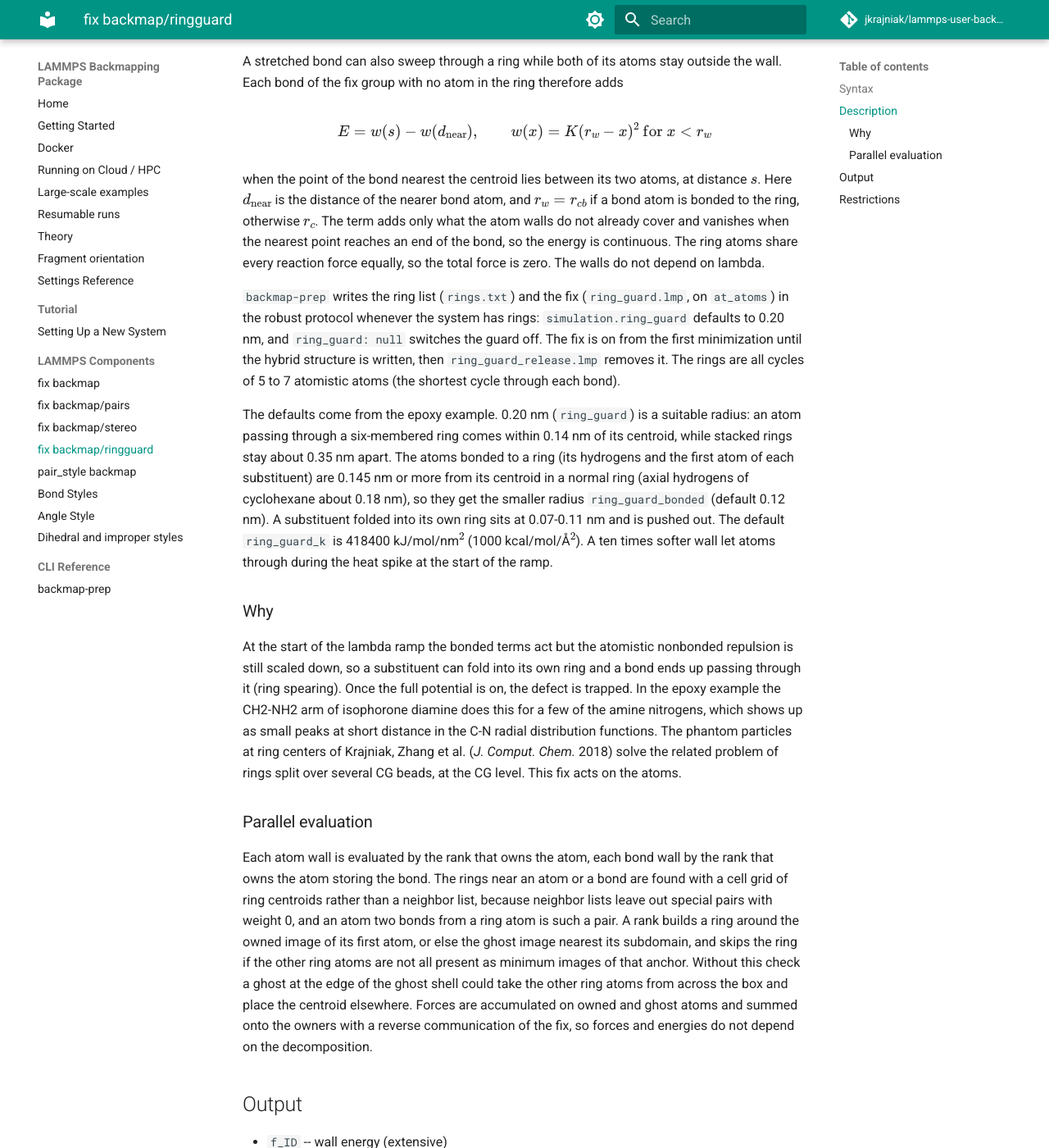
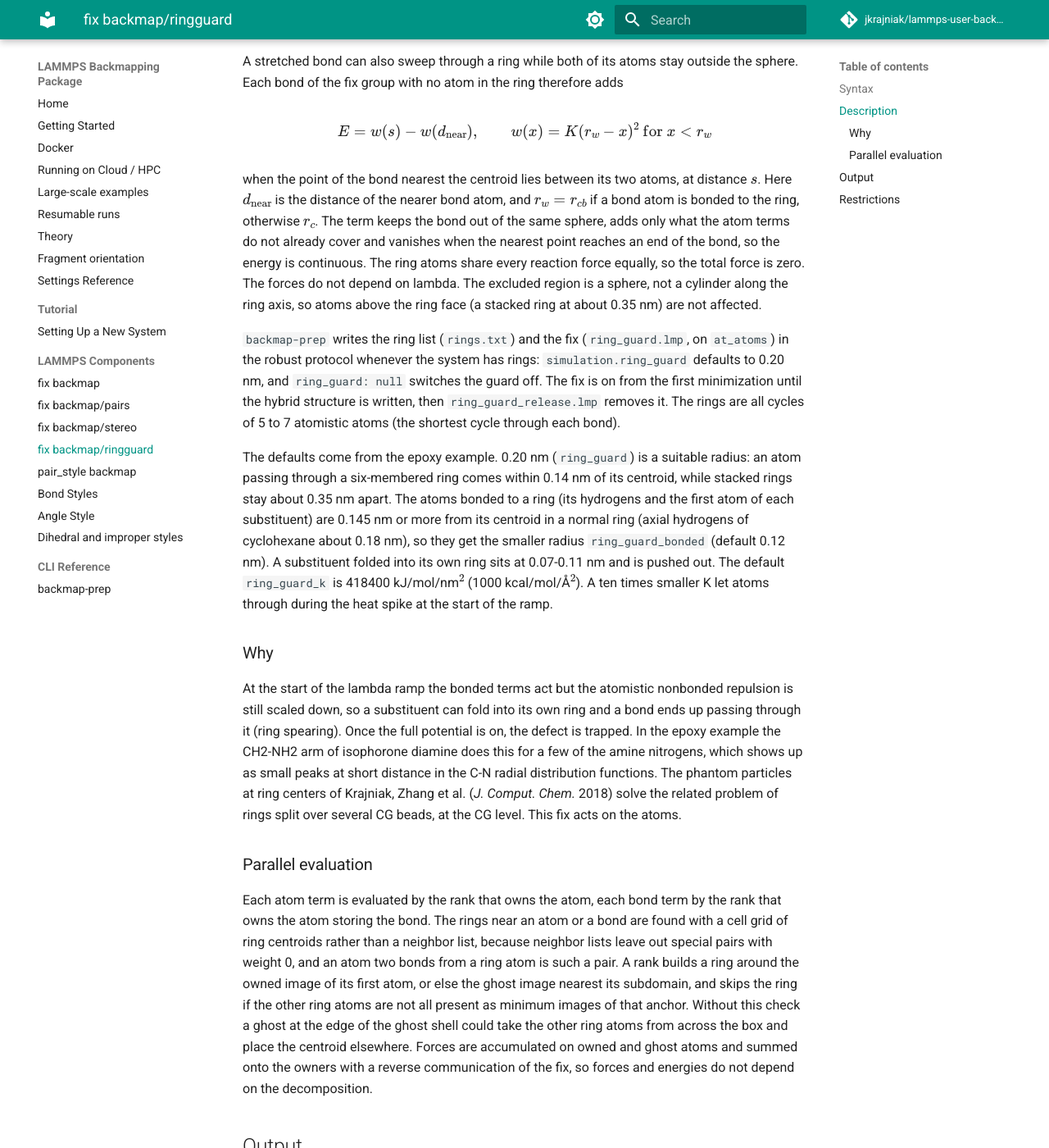
Before and after one commit to jkrajniak/lammps-user-backmapping, an MkDocs documentation site: the page built from docs/components/fix-backmap-ringguard.md, in a window 1280 px wide and 1400 px high, scrolled down 703 px. Shown: the whole window at 82% size. Built offline with MkDocs 1.6.1 and Material for MkDocs 9.7.7, drawn with Linux system fonts in a browser that asks for light colours; comment, search, counter and statistics services are not loaded; some of the changed text lies outside the part shown.

Commit message:
Ring guard docs: describe the excluded region as a sphere

````diff
--- a/docs/components/fix-backmap-ringguard.md
+++ b/docs/components/fix-backmap-ringguard.md
@@ -6,15 +6,15 @@
 fix ID group backmap/ringguard K rc rcb file
 ```
 
-- **K** -- wall constant (energy/distance^2 units)
-- **rc** -- wall radius around each ring centroid (distance units)
-- **rcb** -- smaller wall radius for the atoms bonded to the ring (distance units, 0 to rc)
+- **K** -- force constant (energy/distance^2 units)
+- **rc** -- radius of the repulsive sphere around each ring centroid (distance units)
+- **rcb** -- smaller radius for the atoms bonded to the ring (distance units, 0 to rc)
 - **file** -- one ring per line: the atom IDs of the ring (3 to 12 atoms), optionally followed
   by `|` and the IDs of the atoms bonded to the ring; `#` starts a comment
 
 ## Description
 
-Puts a repulsive wall around the centroid of every listed ring. An atom of the fix group that is
+Centres a repulsive sphere of radius \( r_c \) on the centroid of every listed ring. An atom of the fix group that is
 not in the ring and lies at distance \( d < r_c \) from the centroid (the unweighted mean of the
 ring atoms) adds
 
@@ -25,7 +25,7 @@ E = K (r_c - d)^2
 and is pushed out along the centroid-atom axis. An atom listed after the `|` of the ring adds
 \( K (r_{cb} - d)^2 \) for \( d < r_{cb} \) instead.
 
-A stretched bond can also sweep through a ring while both of its atoms stay outside the wall. Each
+A stretched bond can also sweep through a ring while both of its atoms stay outside the sphere. Each
 bond of the fix group with no atom in the ring therefore adds
 
 \[
@@ -34,10 +34,11 @@ E = w(s) - w(d_\mathrm{near}), \qquad w(x) = K (r_w - x)^2 \text{ for } x < r_w
 
 when the point of the bond nearest the centroid lies between its two atoms, at distance \( s \).
 Here \( d_\mathrm{near} \) is the distance of the nearer bond atom, and \( r_w = r_{cb} \) if a
-bond atom is bonded to the ring, otherwise \( r_c \). The term adds only what the atom walls do
+bond atom is bonded to the ring, otherwise \( r_c \). The term keeps the bond out of the same sphere, adds only what the atom terms do
 not already cover and vanishes when the nearest point reaches an end of the bond, so the energy is
 continuous. The ring atoms share every reaction force equally, so the total force is zero. The
-walls do not depend on lambda.
+forces do not depend on lambda. The excluded region is a sphere, not a cylinder along the ring
+axis, so atoms above the ring face (a stacked ring at about 0.35 nm) are not affected.
 
 `backmap-prep` writes the ring list (`rings.txt`) and the fix (`ring_guard.lmp`, on `at_atoms`)
 in the robust protocol whenever the system has rings: `simulation.ring_guard` defaults to 0.20 nm,
@@ -51,7 +52,7 @@ about 0.35 nm apart. The atoms bonded to a ring (its hydrogens and the first ato
 substituent) are 0.145 nm or more from its centroid in a normal ring (axial hydrogens of
 cyclohexane about 0.18 nm), so they get the smaller radius `ring_guard_bonded` (default 0.12 nm).
 A substituent folded into its own ring sits at 0.07-0.11 nm and is pushed out. The default
-`ring_guard_k` is 418400 kJ/mol/nm\(^2\) (1000 kcal/mol/Å\(^2\)). A ten times softer wall let atoms
+`ring_guard_k` is 418400 kJ/mol/nm\(^2\) (1000 kcal/mol/Å\(^2\)). A ten times smaller K let atoms
 through during the heat spike at the start of the ramp.
 
 ### Why
@@ -66,7 +67,7 @@ rings split over several CG beads, at the CG level. This fix acts on the atoms.
 
 ### Parallel evaluation
 
-Each atom wall is evaluated by the rank that owns the atom, each bond wall by the rank that owns the
+Each atom term is evaluated by the rank that owns the atom, each bond term by the rank that owns the
 atom storing the bond. The rings near an atom or a bond are found with a cell grid of ring
 centroids rather than a neighbor list, because neighbor lists leave out special pairs with weight
 0, and an atom two bonds from a ring atom is such a pair. A rank builds a ring around the owned
@@ -78,9 +79,9 @@ communication of the fix, so forces and energies do not depend on the decomposit
 
 ## Output
 
-- `f_ID` -- wall energy (extensive)
-- `f_ID[1]` -- wall energy
-- `f_ID[2]` -- number of atom-ring and bond-ring contacts inside the wall
+- `f_ID` -- guard energy (extensive)
+- `f_ID[1]` -- guard energy
+- `f_ID[2]` -- number of atom-ring and bond-ring contacts inside the sphere
 
 `fix_modify ID energy yes` adds the energy to the potential energy, which minimization needs.
 `ring_guard.lmp` sets it and also writes `f_ID[1]` and `f_ID[2]` to `ring_guard.log` every 1000
````
Also changed, not shown: CHANGELOG.md (+5 -5 lines), openspec/changes/add-ring-guard/proposal.md (+8 -7 lines), 3 other files.
